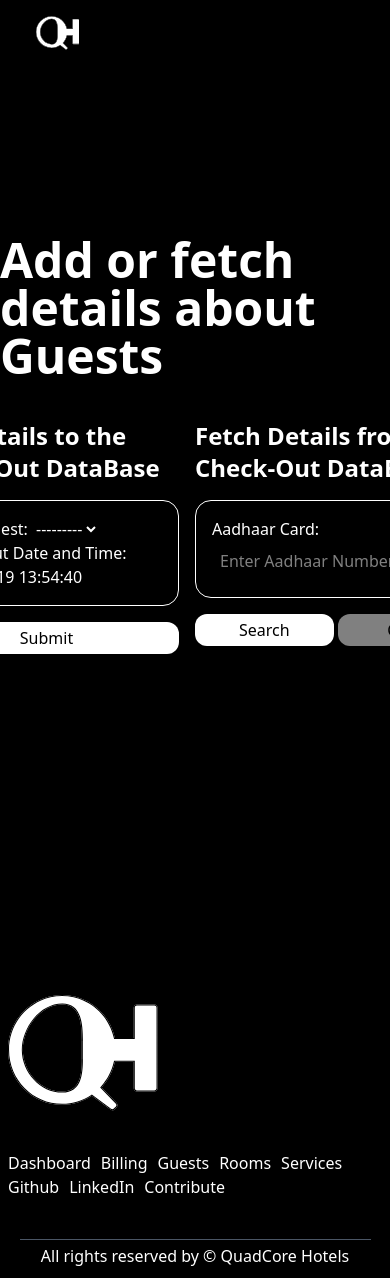
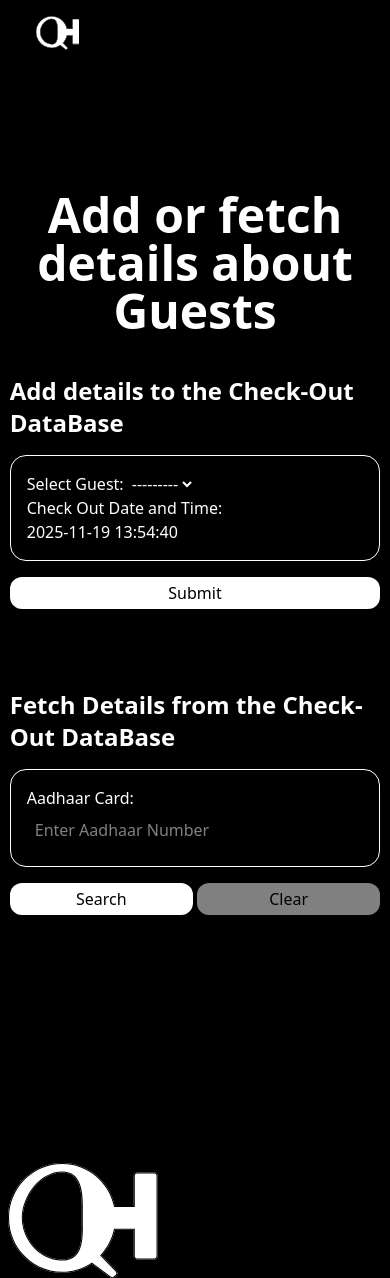
Before and after one commit to ashutoshdebug/Python-based-Hotel-Management-System, a Django app: page /guests/checkout/ in a window 390 px wide; the page is wider, and only the part inside the window is pictured. Shown: the part 17-1295 px from the top of that part. Run offline with Django 5.2, Linux system fonts and the light colour scheme; data that the repository does not hold is empty; style sheets or scripts are compiled from the project's sources; some libraries are stand-ins or nearby versions.

Commit message:
Check-Out Responsive

```diff
--- a/pbhms/guests/templates/guesthandling/checkout.html
+++ b/pbhms/guests/templates/guesthandling/checkout.html
@@ -1,9 +1,9 @@
 {% extends "website/index.html" %} {% block title %}Check Out{% endblock title %}
 {% block content %}
-<section class="mt-10">
-  <div class="w-full h-full flex items-center justify-center flex-col gap-10">
-    <div class="text-5xl font-bold">Add or fetch details about Guests</div>
-    <div class="w-[95%] flex flex-row justify-center gap-4">
+<section class="min-h-screen overflow-visible mt-52 lg:mt-[100px]">
+  <div class="w-full h-auto flex items-center justify-center flex-col gap-10">
+    <div class="text-5xl font-bold text-center">Add or fetch details about Guests</div>
+    <div class="w-[95%] flex lg:flex-row flex-col justify-center lg:gap-4 gap-20">
       <div class="w-full flex flex-col gap-4">
         <div class="text-2xl font-bold">
           Add details to the Check-Out DataBase
```
